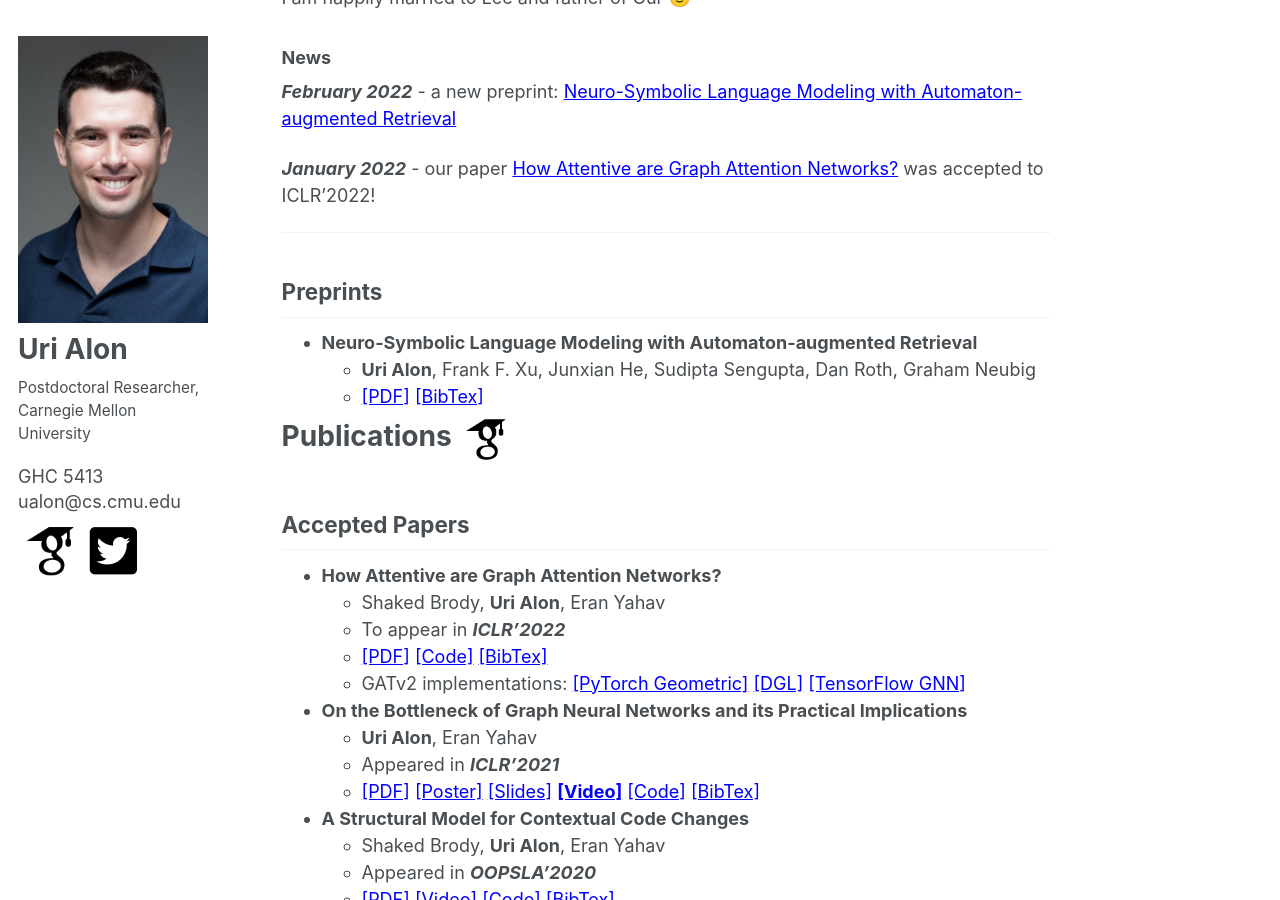
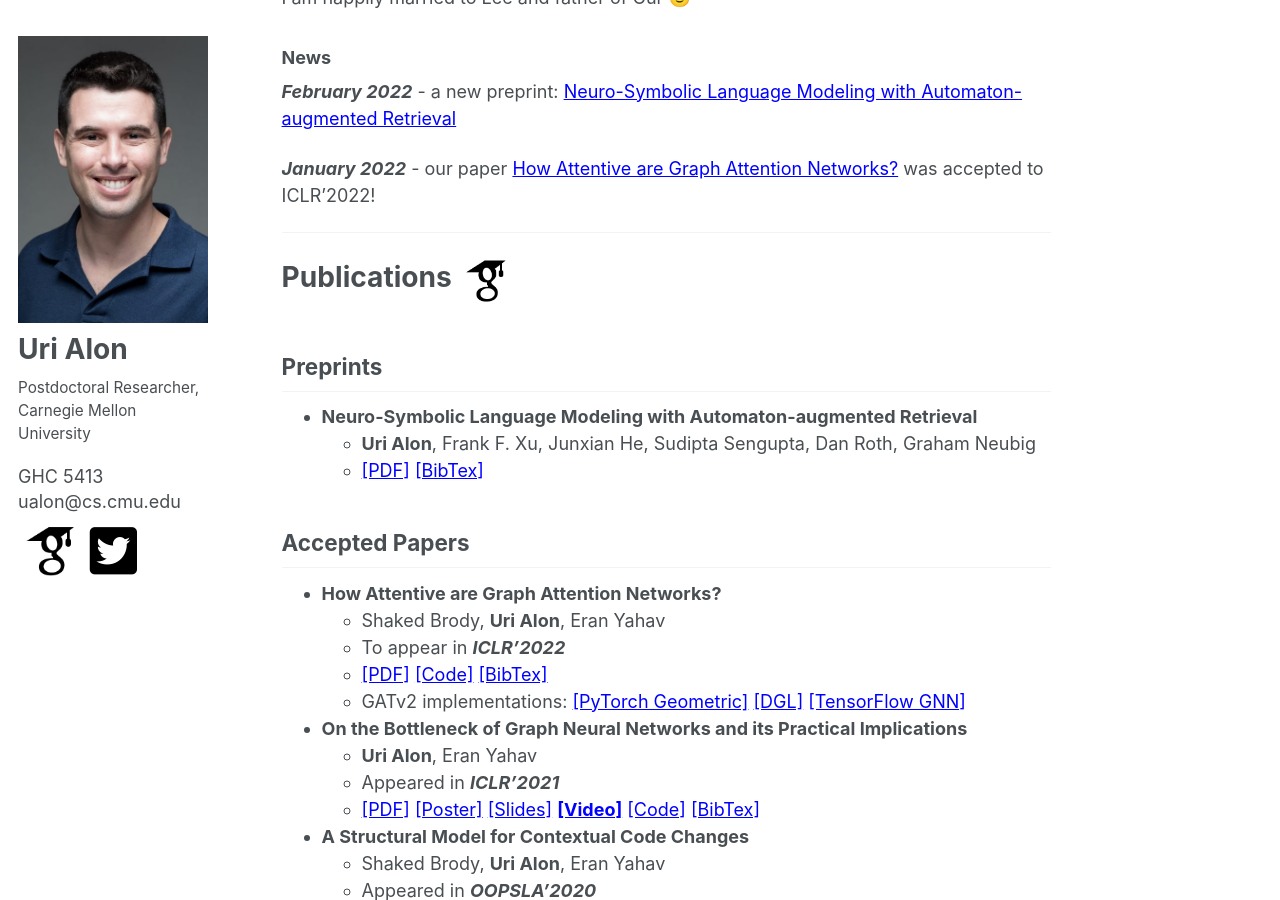
Before and after one commit to urialon/urialon.github.io, a Jekyll site: the page built from _pages/about.md, in a window 1280 px wide and 900 px high, scrolled down 584 px. Built offline with Jekyll 4.4.1, drawn with Linux system fonts in a browser that asks for light colours.

```diff
--- a/_pages/about.md
+++ b/_pages/about.md
@@ -68,12 +68,12 @@ I am happily married to Lee and father of Gur 🙂
 **_January 2022_** - our paper [How Attentive are Graph Attention Networks?](https://arxiv.org/pdf/2105.14491.pdf) was accepted to ICLR'2022!
 
 ---
+# Publications <a href="https://scholar.google.co.il/citations?user=QBn7vq8AAAAJ&hl=en&oi=ao" target="_blank"><img src="images/icons8-google-scholar-192.png" style="height: 2em;"></a><a name="publications"></a>
 ## Preprints
 * **Neuro-Symbolic Language Modeling with Automaton-augmented Retrieval**
     * **Uri Alon**, Frank F. Xu, Junxian He, Sudipta Sengupta, Dan Roth, Graham Neubig
     * [[PDF]](https://arxiv.org/pdf/2201.12431){:target="_blank"} [[BibTex]](https://pastebin.com/raw/TkK9mwwa){:target="_blank"}
 
-# Publications <a href="https://scholar.google.co.il/citations?user=QBn7vq8AAAAJ&hl=en&oi=ao" target="_blank"><img src="images/icons8-google-scholar-192.png" style="height: 2em;"></a><a name="publications"></a>
 ## Accepted Papers
 * **How Attentive are Graph Attention Networks?**
     * Shaked Brody, **Uri Alon**, Eran Yahav
```
